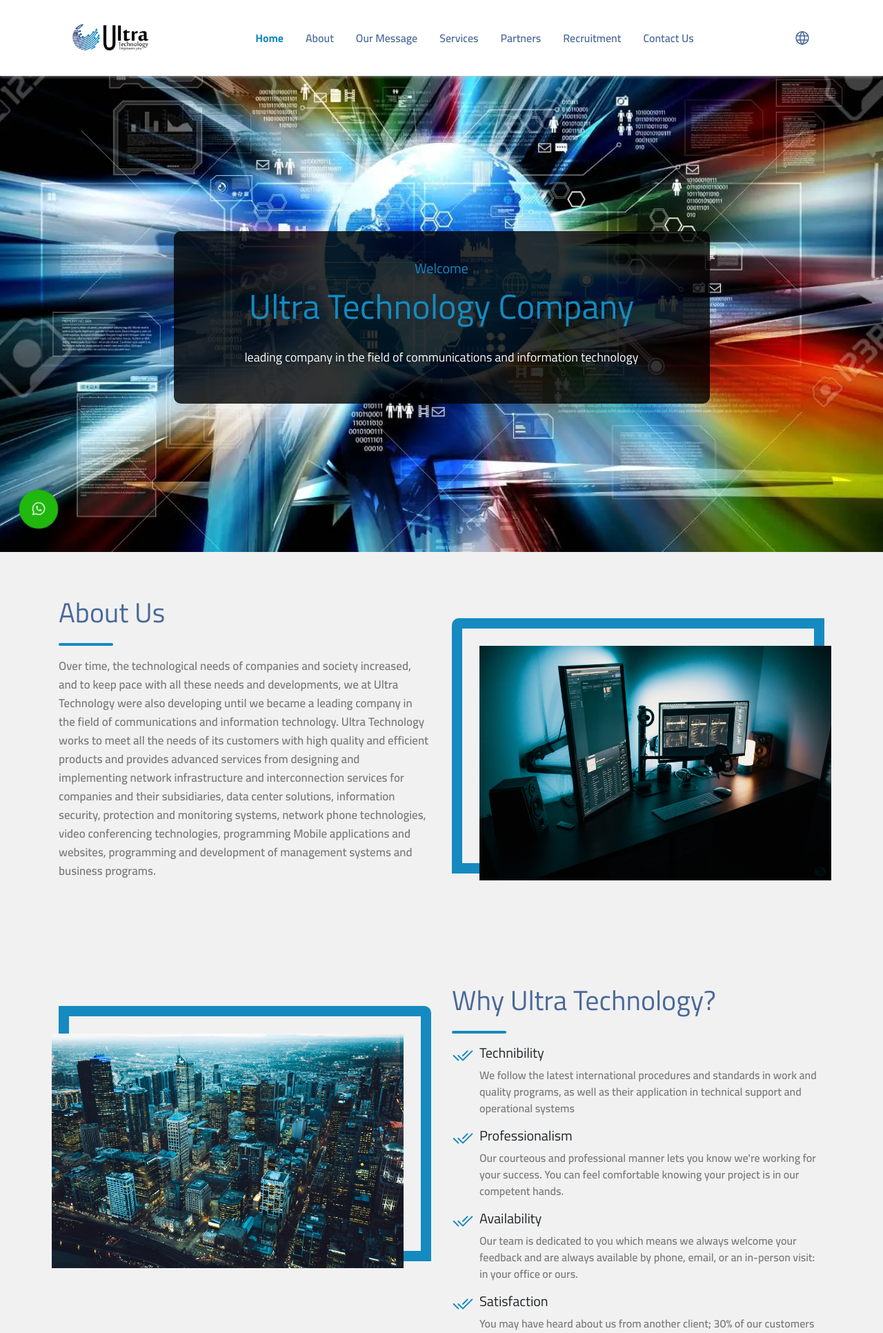
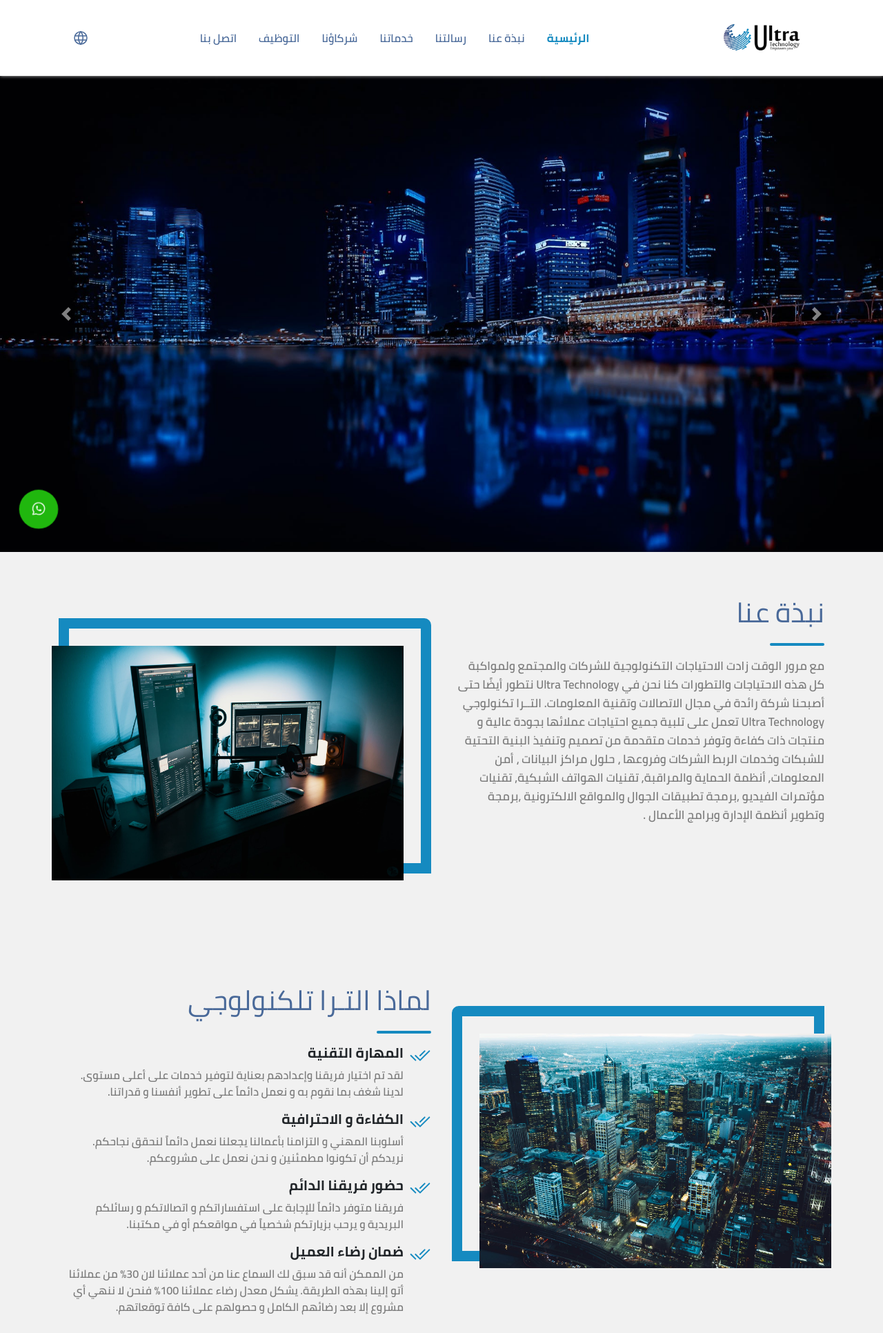
Before and after one commit to mahmoudbebo18/ultra, a PHP site: page / in a window 1280 px wide. Shown: the top 1932 px of the page at 69% size. Run offline with PHP 8.4, Linux system fonts and the light colour scheme.

Commit message:
slider edit

```diff
--- a/css/style.css
+++ b/css/style.css
@@ -120,10 +120,9 @@
   cursor: pointer; }
 
 .slider {
-  background-image: url(../imgs/network/header.webp);
   position: relative;
   height: calc(100vh);
-  padding-top: 120px;
+  padding-top: 110px;
   display: flex;
   align-items: center;
   justify-content: center;
--- a/css/style.scss
+++ b/css/style.scss
@@ -170,10 +170,9 @@
 }
 
 .slider {
-  background-image: url(../imgs/network/header.webp);
   position: relative;
   height: calc(100vh);
-  padding-top: 120px;
+  padding-top: 110px;
   display: flex;
   align-items: center;
   justify-content: center;
--- a/index.html
+++ b/index.html
@@ -4,13 +4,13 @@
     <meta charset="UTF-8" />
     <meta http-equiv="X-UA-Compatible" content="IE=edge" />
     <meta name="viewport" content="width=device-width, initial-scale=1.0" />
-    <title>Home</title>
+    <title>الرئيسية</title>
     <link rel="stylesheet" href="css/bootstrap.min.css" />
     <link rel="stylesheet" href="css/owl.carousel.min.css" />
     <link rel="stylesheet" href="css/style.css" />
   </head>
 
-  <body>
+  <body dir="rtl">
     <!-- NavBar -->
     <nav class="navbar navbar-expand-lg navbar-light">
       <div class="container">
@@ -33,27 +33,27 @@
           <ul class="navbar-nav">
             <li class="nav-item active">
               <a class="nav-link" href="#"
-                >Home
+                >الرئيسية
                 <span class="sr-only">(current)</span>
               </a>
             </li>
             <li class="nav-item">
-              <a class="nav-link" href="#">About</a>
+              <a class="nav-link" href="#">نبذة عنا </a>
             </li>
             <li class="nav-item">
-              <a class="nav-link" href="#">Our Message</a>
+              <a class="nav-link" href="#">رسالتنا</a>
             </li>
             <li class="nav-item">
-              <a class="nav-link" href="#">Services</a>
+              <a class="nav-link" href="#">خدماتنا</a>
             </li>
             <li class="nav-item">
-              <a class="nav-link" href="#">Partners</a>
+              <a class="nav-link" href="#">شركاؤنا</a>
             </li>
             <li class="nav-item">
-              <a class="nav-link" href="#">Recruitment</a>
+              <a class="nav-link" href="#">التوظيف</a>
             </li>
             <li class="nav-item">
-              <a class="nav-link" href="contact.html">Contact Us </a>
+              <a class="nav-link" href="contact-ar.html"> اتصل بنا </a>
             </li>
           </ul>
           <div class="sign lang-switch">
@@ -113,26 +113,30 @@
     </nav>
     <!-- End Nav -->
 
-    <!-- Header -->
-    <div class="slider text-center" id="main">
-      <div class="container">
-        <div class="row position-relative">
-          <div class="col">
-            <div class="head">
-              <div>
-                <span>Welcome </span>
-                <h1>Ultra Technology Company</h1>
-
-                <p>
-                  leading company in the field of communications and information
-                  technology
-                </p>
-              </div>
-            </div>
-          </div>
+   <!-- Header -->
+   <div class="slider text-center" id="main">
+    <div id="carouselExampleControls" class="carousel slide h-100" data-ride="carousel">
+      <div class="carousel-inner h-100">
+        <div class="carousel-item active">
+          <img class="d-block w-100" src="imgs/header.jpeg" alt="First slide">
+        </div>
+        <div class="carousel-item">
+          <img class="d-block w-100" src="imgs/header.jpeg" alt="Second slide">
+        </div>
+        <div class="carousel-item">
+          <img class="d-block w-100" src="imgs/header.jpeg" alt="Third slide">
         </div>
       </div>
+      <a class="carousel-control-prev" href="#carouselExampleControls" role="button" data-slide="prev">
+        <span class="carousel-control-prev-icon" aria-hidden="true"></span>
+        <span class="sr-only">Previous</span>
+      </a>
+      <a class="carousel-control-next" href="#carouselExampleControls" role="button" data-slide="next">
+        <span class="carousel-control-next-icon" aria-hidden="true"></span>
+        <span class="sr-only">Next</span>
+      </a>
     </div>
+  </div>
 
     <!-- About us  -->
     <div class="about-us" id="abo">
@@ -140,21 +144,18 @@
         <div class="row">
           <div class="col-md">
             <div class="about-content">
-              <h2 class="h1">About Us</h2>
+              <h2 class="h1">نبذة عنا</h2>
               <p>
-                Over time, the technological needs of companies and society
-                increased, and to keep pace with all these needs and
-                developments, we at Ultra Technology were also developing until
-                we became a leading company in the field of communications and
-                information technology. Ultra Technology works to meet all the
-                needs of its customers with high quality and efficient products
-                and provides advanced services from designing and implementing
-                network infrastructure and interconnection services for
-                companies and their subsidiaries, data center solutions,
-                information security, protection and monitoring systems, network
-                phone technologies, video conferencing technologies, programming
-                Mobile applications and websites, programming and development of
-                management systems and business programs.
+                مع مرور الوقت زادت الاحتياجات التكنولوجية للشركات والمجتمع
+                ولمواكبة كل هذه الاحتياجات والتطورات كنا نحن في Ultra Technology
+                نتطور أيضًا حتى أصبحنا شركة رائدة في مجال الاتصالات وتقنية
+                المعلومات. التــرا تكنولوجي Ultra Technology تعمل على تلبية جميع
+                احتياجات عملائها بجودة عالية و منتجات ذات كفاءة وتوفر خدمات
+                متقدمة من تصميم وتنفيذ البنية التحتية للشبكات وخدمات الربط
+                الشركات وفروعها ، حلول مراكز البيانات ، أمن المعلومات, أنظمة
+                الحماية والمراقبة, تقنيات الهواتف الشبكية, تقنيات مؤتمرات
+                الفيديو ,برمجة تطبيقات الجوال والمواقع الالكترونية ,برمجة وتطوير
+                أنظمة الإدارة وبرامج الأعمال .
               </p>
             </div>
           </div>
@@ -179,7 +180,7 @@
           </div>
           <div class="col-md">
             <div class="about-content">
-              <h2 class="h1">Why Ultra Technology?</h2>
+              <h2 class="h1">لماذا التـرا تلكنولوجي</h2>
               <ul class="list-unstyled p-0">
                 <li class="d-flex">
                   <svg
@@ -199,13 +200,12 @@
                     <path d="M2 12l5 5m5 -5l5 -5" />
                   </svg>
                   <div>
-                    <h5>Technibility</h5>
-                    <span
-                      >We follow the latest international procedures and
-                      standards in work and quality programs, as well as their
-                      application in technical support and operational
-                      systems</span
-                    >
+                    <h5 class="font-weight-bold">المهارة التقنية</h5>
+                    <span>
+                      لقد تم اختيار فريقنا وإعدادهم بعناية لتوفير خدمات على أعلى
+                      مستوى. لدينا شغف بما نقوم به و نعمل دائماً على تطوير
+                      أنفسنا و قدراتنا.
+                    </span>
                   </div>
                 </li>
                 <li class="d-flex">
@@ -226,12 +226,12 @@
                     <path d="M2 12l5 5m5 -5l5 -5" />
                   </svg>
                   <div>
-                    <h5>Professionalism</h5>
-                    <span
-                      >Our courteous and professional manner lets you know we're
-                      working for your success. You can feel comfortable knowing
-                      your project is in our competent hands.</span
-                    >
+                    <h5 class="font-weight-bold">الكفاءة و الاحترافية</h5>
+                    <span>
+                      أسلوبنا المهني و التزامنا بأعمالنا يجعلنا نعمل دائماً
+                      لنحقق نجاحكم. نريدكم أن تكونوا مطمئنين و نحن نعمل على
+                      مشروعكم.
+                    </span>
                   </div>
                 </li>
                 <li class="d-flex">
@@ -252,13 +252,12 @@
                     <path d="M2 12l5 5m5 -5l5 -5" />
                   </svg>
                   <div>
-                    <h5>Availability</h5>
-                    <span
-                      >Our team is dedicated to you which means we always
-                      welcome your feedback and are always available by phone,
-                      email, or an in-person visit: in your office or
-                      ours.</span
-                    >
+                    <h5 class="font-weight-bold">حضور فريقنا الدائم</h5>
+                    <span>
+                      فريقنا متوفر دائماً للإجابة على استفساراتكم و اتصالاتكم و
+                      رسائلكم البريدية و يرحب بزيارتكم شخصياً في مواقعكم أو في
+                      مكتبنا.
+                    </span>
                   </div>
                 </li>
                 <li class="d-flex">
@@ -279,13 +278,13 @@
                     <path d="M2 12l5 5m5 -5l5 -5" />
                   </svg>
                   <div>
-                    <h5>Satisfaction</h5>
-                    <span
-                      >You may have heard about us from another client; 30% of
-                      our customers do. Our satisfaction rate is 100% because we
-                      believe a project is complete only after our clients'
-                      expectations have been fully met.</span
-                    >
+                    <h5 class="font-weight-bold">ضمان رضاء العميل</h5>
+                    <span>
+                      من الممكن أنه قد سبق لك السماع عنا من أحد عملائنا لان 30%
+                      من عملائنا أتو إلينا بهذه الطريقة. يشكل معدل رضاء عملائنا
+                      100% فنحن لا ننهي أي مشروع إلا بعد رضائهم الكامل و حصولهم
+                      على كافة توقعاتهم.
+                    </span>
                   </div>
                 </li>
               </ul>
@@ -295,32 +294,30 @@
       </div>
     </div>
 
-    <!--   services -->
-
     <section class="our-vision text-center pt-5">
       <div class="container">
-        <h2>Our Vision</h2>
+        <h2>رؤيتنا</h2>
         <p>
-          To be recognized as a leader of Telecom and Information Technology in
-          Sudan, This is for the quality of the services we provide, the
-          delivery of the commitments we promise, the satisfaction of the
-          customers we serve, and our contribution to the community we live in.
-          To provide superior e-Business solutions and professional services,
-          creatively tailored to the needs of businesses in the Sudan.
+          أن نكون رائدين في مجال الاتصالات وتكنولوجيا المعلومات بالسوان ، وذلك
+          لجودة الخدمات التي نقدمها ، وتنفيذ الالتزامات التي نعد بها ، وإرضاء
+          العملاء الذين نخدمهم ، وتقديم حلول أعمال إلكترونية وخدمات احترافية
+          فائقة الجودة ، بطريقة إبداعية مصممة لتلبية احتياجات الشركات في
+          السودان.
         </p>
       </div>
     </section>
+    <!--   services -->
     <div class="whats-on text-center" id="spe">
       <div class="container">
         <div class="whats-content">
-          <h2 class="text-uppercase h1">Services</h2>
-          <p class="whats-intro">find out our provided services</p>
+          <h2 class="text-uppercase h1">خدماتنا</h2>
+          <p class="whats-intro">اكتشف خدماتنا المقدمة</p>
           <div class="row">
             <div class="col-md-4">
               <div class="whats-img">
                 <img class="img-fluid" src="imgs/network.jpg" alt="network" />
                 <div class="whats-expand trans">
-                  <a href="network.html">Network and Infrastructure Design </a>
+                  <a href="network-ar.html">تصميم الشبكات والبنية التحتية</a>
                 </div>
               </div>
             </div>
@@ -328,7 +325,7 @@
               <div class="whats-img">
                 <img class="img-fluid" src="imgs/data.jpg" alt="" />
                 <div class="whats-expand trans">
-                  <a href="data-science.html">Data Center Solutions </a>
+                  <a href="data-science-ar.html">حلول مركز البيانات </a>
                 </div>
               </div>
             </div>
@@ -336,7 +333,7 @@
               <div class="whats-img">
                 <img class="img-fluid" src="imgs/sd-wan.png" alt="" />
                 <div class="whats-expand trans">
-                  <a href="sd-wan.html">SD-WAN </a>
+                  <a href="sd-wan-ar.html">SD-WAN </a>
                 </div>
               </div>
             </div>
@@ -344,7 +341,7 @@
               <div class="whats-img">
                 <img class="img-fluid" src="imgs/security.jpg" alt="" />
                 <div class="whats-expand trans">
-                  <a href="security.html">Information security </a>
+                  <a href="security-ar.html">أمن المعلومات </a>
                 </div>
               </div>
             </div>
@@ -352,7 +349,7 @@
               <div class="whats-img">
                 <img class="img-fluid" src="imgs/cloud.jpg" alt="" />
                 <div class="whats-expand trans">
-                  <a href="cloud.html">Cloud computing </a>
+                  <a href="cloud-ar.html">حوسبة سحابية </a>
                 </div>
               </div>
             </div>
@@ -360,8 +357,8 @@
               <div class="whats-img">
                 <img class="img-fluid" src="imgs/software.jpg" alt="" />
                 <div class="whats-expand trans">
-                  <a href="managment.html"
-                    >Designing management programs and systems
+                  <a href="managment-ar.html"
+                    >تصميم البرامج والأنظمة الإدارية
                   </a>
                 </div>
               </div>
@@ -370,9 +367,7 @@
               <div class="whats-img">
                 <img class="img-fluid" src="imgs/protection.jpg" alt="" />
                 <div class="whats-expand trans">
-                  <a href="camera.html">
-                    Monitoring and protection solutions
-                  </a>
+                  <a href="camera-ar.html"> حلول المراقبة والحماية </a>
                 </div>
               </div>
             </div>
@@ -380,8 +375,8 @@
               <div class="whats-img">
                 <img class="img-fluid" src="imgs/video.jpg" alt="" />
                 <div class="whats-expand trans">
-                  <a href="cell-pone.html"
-                    >Network phone and video conferencing solutions
+                  <a href="cell-pone-ar.html"
+                    >حلول مؤتمرات الفيديو والهاتف عبر الشبكة
                   </a>
                 </div>
               </div>
@@ -390,7 +385,7 @@
               <div class="whats-img">
                 <img class="img-fluid" src="imgs/mob-app.jpg" alt="" />
                 <div class="whats-expand trans">
-                  <a href="mobApp.html">Mobile App </a>
+                  <a href="mobApp-ar.html">تطبيقات الموبايل </a>
                 </div>
               </div>
             </div>
@@ -407,7 +402,7 @@
     <div class="our-partners">
       <div class="container">
         <div class="part-head">
-          <span class="transLang" key="someCompanies">Our Partners</span>
+          <span class="transLang" key="someCompanies">شركاؤنا </span>
         </div>
         <div class="part-container">
           <div class="owl-carousel owl-theme">
@@ -488,15 +483,14 @@
       <div class="container">
         <div class="row">
           <div class="col-lg-4 col-mg-12 footer-about">
-            <h3 class="text-uppercase">About Us</h3>
+            <h3 class="text-uppercase">نبذة عنا</h3>
             <p class="first">
-              we in Ultra Technology were also developing until we became a
-              leading company in the field of communications and information
-              technology.
+              نحن في الترا تكنولوجي كانت تتطور أيضًا حتى أصبحنا شركة رائدة في
+              مجال الاتصالات وتقنية المعلومات.
             </p>
           </div>
           <div class="col-lg-4 col-md-12 left-footer">
-            <h3 class="text-uppercase">Contact Info</h3>
+            <h3 class="text-uppercase">معلومات التواصل</h3>
             <ul class="list-unstyled">
               <li class="d-flex">
                 <svg
@@ -518,8 +512,8 @@
                   />
                 </svg>
                 <span>
-                  Sudan, Khartoum, AlRaqi District,<br />
-                  DAL Street, Opposite DAL Mining
+                  السودان , الخرطوم , الحي الراقي ,<br />
+                  شارع دال , مقابل دال للتعدين
                 </span>
               </li>
               <li class="d-flex">
@@ -563,7 +557,7 @@
                   <line x1="15" y1="9" x2="20" y2="4" />
                   <polyline points="15 5 15 9 19 9" />
                 </svg>
-                <span> +249117177717 (sales ) </span>
+                <span> +249117177717 (للدعايا  ) </span>
               </li>
             </ul>
           </div>
@@ -576,11 +570,11 @@
             "
           >
             <div class="links-holder">
-              <h3 class="text-uppercase">Links</h3>
+              <h3 class="text-uppercase">روابط</h3>
               <ul class="list-unstyled">
-                <li><a href="#">Home</a></li>
-                <li><a href="#">About Us </a></li>
-                <li><a href="#">Contact Us </a></li>
+                <li><a href="#">الرئيسية </a></li>
+                <li><a href="#">نبذة عنا</a></li>
+                <li><a href="#"> اتصل بنا </a></li>
               </ul>
             </div>
           </div>
@@ -596,7 +590,7 @@
           align-items-center
         "
       >
-        <span>All Copyrights Reserved &copy; 2021</span>
+        <span>جميع الحقوق محفوظة  &copy; 2021</span>
         <div class="social">
           <a href="https://www.facebook.com/UltraTech.Sudan/" target="_blank">
             <svg
@@ -677,7 +671,6 @@
       </div>
     </footer>
 
-
     <a href="https://api.whatsapp.com/send?phone=201282414570" class="Whatsapp animated" target="_blank" rel="noopener">
       <svg xmlns="http://www.w3.org/2000/svg" class="icon icon-tabler icon-tabler-brand-whatsapp" width="24" height="24" viewBox="0 0 24 24" stroke-width="1.5" stroke="#ffffff" fill="none" stroke-linecap="round" stroke-linejoin="round">
         <path stroke="none" d="M0 0h24v24H0z" fill="none"/>
@@ -702,14 +695,22 @@
           autoplayHoverPause: false,
           responsive: {
             0: {
+              items: 2,
+              nav: false,
+            },
+            375: {
+              items: 3,
+              nav: false,
+            },
+            600: {
               items: 4,
               nav: false,
             },
-            375: {
-              items: 6,
+            991: {
+              items: 5,
               nav: false,
             },
-            600: {
+            1200: {
               items: 8,
               nav: false,
             },
```
Also changed, not shown: index-ar.html (+119 -93 lines), 1 other file.
